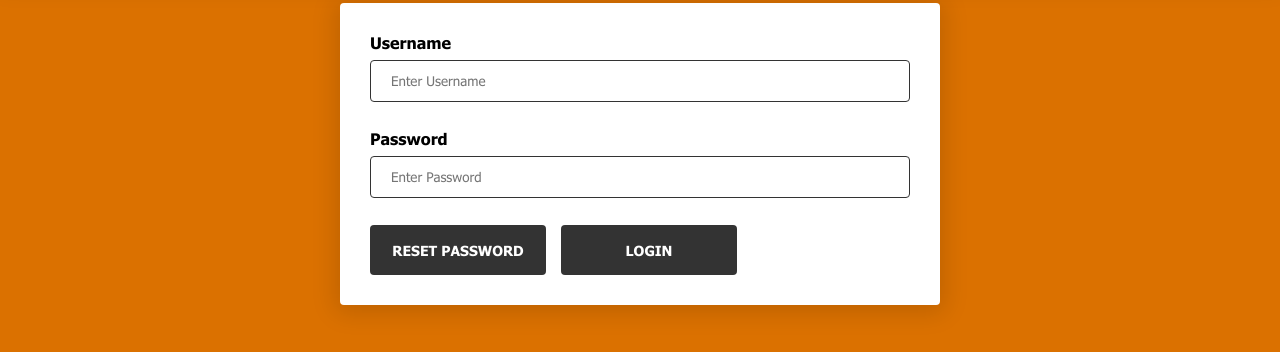
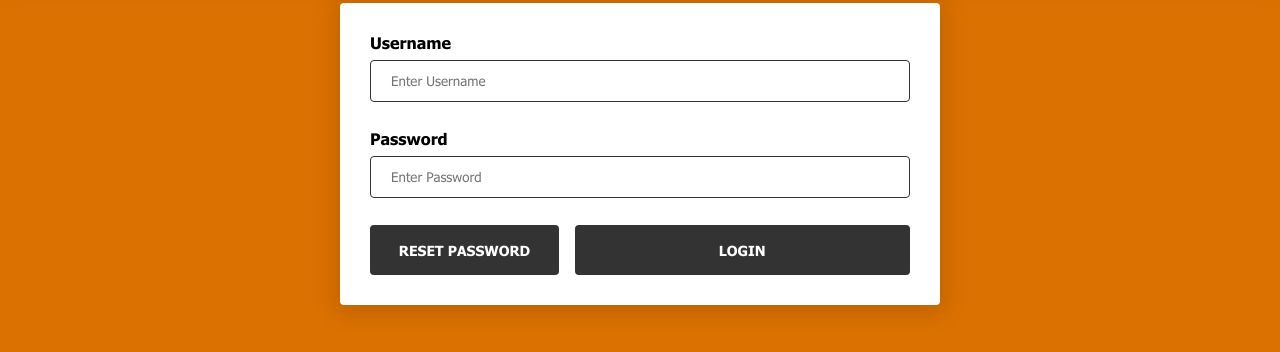
Before and after one commit to TheCareerDeer/TheCareerDeer.github.io, a plain HTML site: page login/index.html in a window 1280 px wide. Shown: the part 144-496 px from the top of the page. Drawn offline with Linux system fonts and the light colour scheme.

Commit message:
Adjusted login screen -GH

```diff
--- a/index.css
+++ b/index.css
@@ -204,7 +204,7 @@ body {
 
 .link-button {
 	opacity: 1.0;
-	transition: 1s;
+	transition: .7s;
 	display: inline-block;
 	border-radius: 4px;
 	background-color: #333;
@@ -262,7 +262,7 @@ input[type=text], input[type=password] {
 
 .button-login {
 	opacity: 1.0;
-	transition: 1s;
+	transition: .7s;
 	display: inline-block;
 	border-radius: 4px;
 	background: none;
@@ -271,13 +271,12 @@ input[type=text], input[type=password] {
 	outline: none;
 	color: #fff;
 	height: 50px;
-	width: 176px;
+	width: 35%;
 	text-decoration: none;
 	text-align: center;
 	font-weight: bold;
 	font-size: 14px;
 	border: none;
-	margin-right: 10px;
 	padding: 0;
 	cursor: pointer;
 	outline: inherit;
--- a/login/index.html
+++ b/login/index.html
@@ -46,7 +46,7 @@
 	<br><br>
 
 		<button class="button-login" type="submit">RESET PASSWORD</button>
-		<button class="button-login" type="submit">LOGIN</button>
+		<button class="button-login" style="width: 62%; margin-left: 2%;" type="submit">LOGIN</button>
 
 		<!--
     <label>
```
